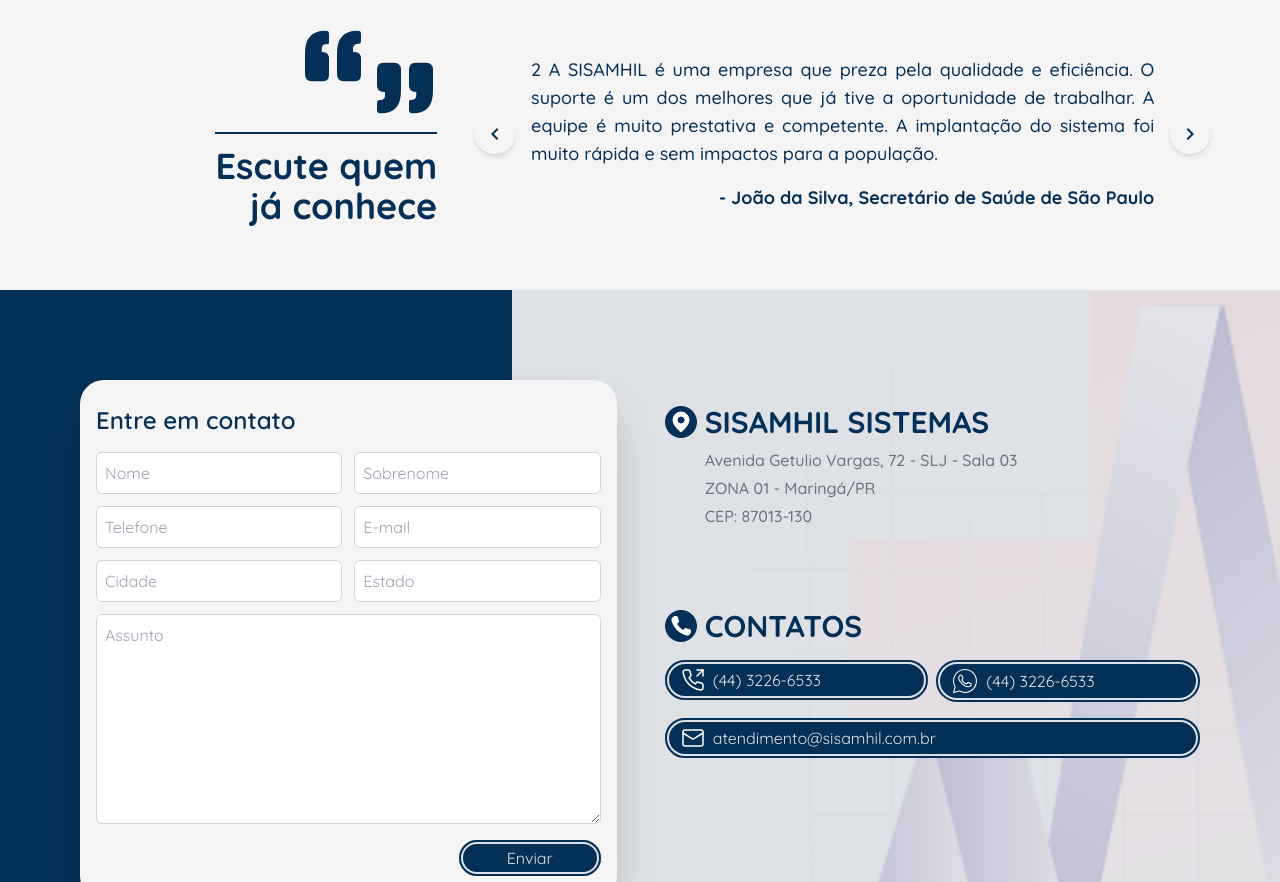
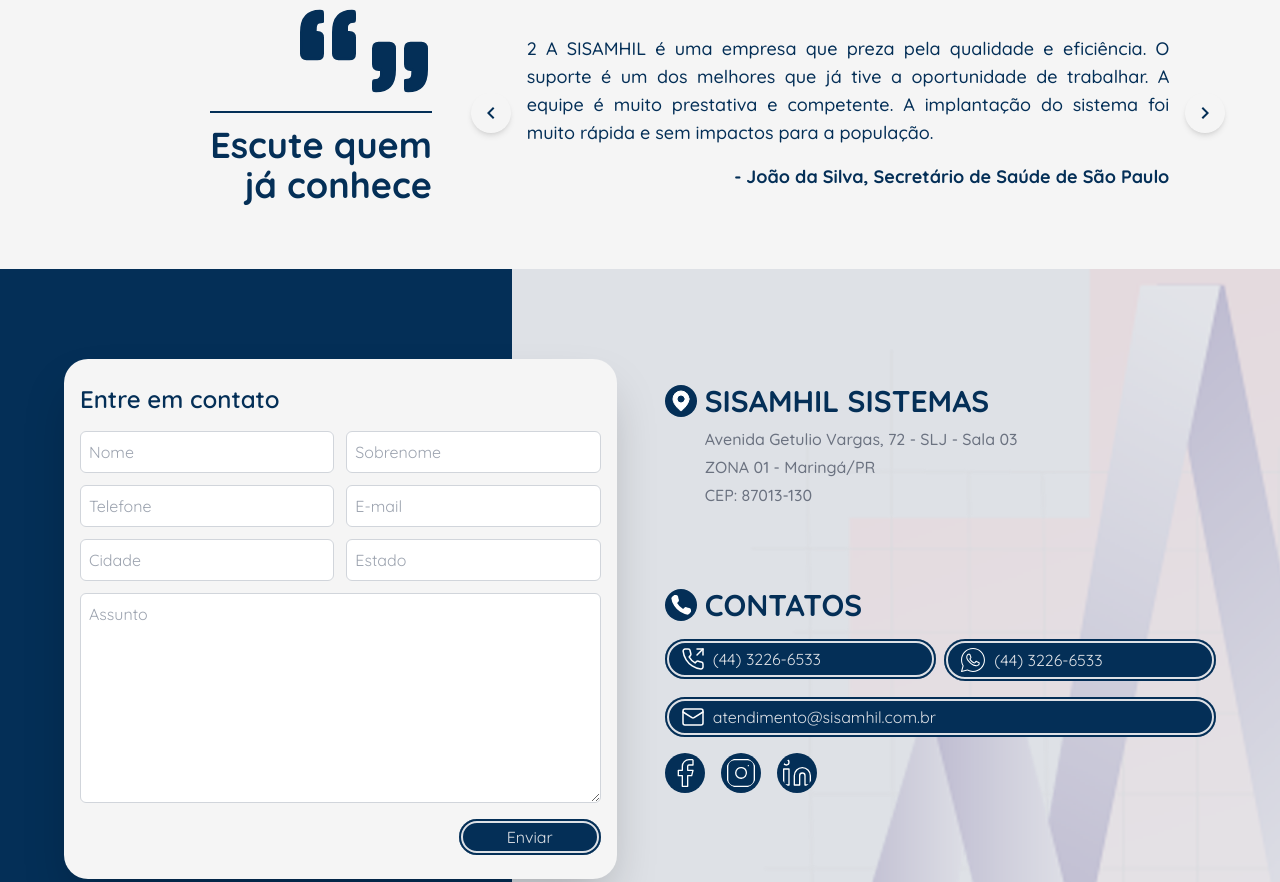
Before and after one commit to nferdica/web-sisamhil, a website: page index.html in a window 1280 px wide. Shown: the part 1918-2800 px from the top of the page. Drawn offline with Linux system fonts and the light colour scheme.

Commit message:
style: add icons social media

```diff
--- a/index.html
+++ b/index.html
@@ -66,7 +66,7 @@
 	</header>
 	<main class="w-full h-auto">
 		<section id="hero"
-			class="bg-background-foreground w-full relative lg:bg-hero lg:[background-position:160%] xl:[background-position:115%] bg-no-repeat bg-contain">
+			class="bg-background-foreground w-full relative lg:bg-hero [background-position:35vw] xl:[background-position:50vw]   bg-no-repeat bg-contain">
 			<div class="flex flex-row justify-between items-center container">
 				<div class="w-full pt-4 pb-24 md:pt-8 lg:pt-16">
 					<div class="w-full flex flex-col gap-8 ">
@@ -113,7 +113,7 @@
 		<section id="about-1" class="w-full bg-background">
 			<div
 				class="container flex flex-col-reverse md:flex-row justify-between items-start mt-72 mb-24 sm:mt-44 lg:mt-32 gap-8 md:gap-12 lg:gap-18">
-				<div class="w-full md:w-2/3 space-y-8">
+				<div class="w-full md:w-3/4 space-y-8">
 					<div>
 						<div aria-type="select" aria-label="mus" class="space-y-8">
 							<div>
@@ -204,7 +204,7 @@
 						</div>
 					</div>
 				</div>
-				<div class="max-md:overflow-x-scroll max-md:py-4 w-full md:w-1/3">
+				<div class="max-md:overflow-x-scroll max-md:py-4 w-full md:w-1/4">
 					<div class="flex flex-row md:flex-col gap-8 *:cursor-pointer *:animation">
 						<img class="h-auto w-36 hover:grayscale-0 hover:opacity-100 hover:scale-105" aria-label="mus"
 							aria-role="button" src="./public/assets/img/g-mus_logo_c.png" alt="g-mus">
@@ -387,11 +387,21 @@
 										<img class="group-hover:opacity-0" src="./public/assets/img/mail.svg"
 											alt="mail">atendimento@sisamhil.com.br</a>
 								</div>
+								<div class="col-span-2 w-full flex items-center justify-start gap-4">
+									<a href="#" target="_blank">
+										<img class="h-10 w-10 p-1 bg-primary rounded-full" src="./public/assets/img/facebook.svg"
+											alt="mail"></a>
+									<a href="#" target="_blank">
+										<img class="h-10 w-10 p-1 bg-primary rounded-full" src="./public/assets/img/instagram.svg"
+											alt="mail"></a>
+									<a href="#" target="_blank">
+										<img class="h-10 w-10 p-1 bg-primary rounded-full" src="./public/assets/img/linkedin.svg"
+											alt="mail"></a>
+								</div>
 							</div>
 						</div>
 					</div>
 				</div>
-			</div>
 			</div>
 		</section>
 		<section id="location">
--- a/tailwind.config.js
+++ b/tailwind.config.js
@@ -22,10 +22,12 @@
           DEFAULT: '1rem',
           sm: '2rem',
           lg: '4rem',
-          xl: '5rem',
-        }
+        },
       },
+      screens: {
+        '3xl': '1920px',
+      }
     },
-  },
-  plugins: [],
-}
+    plugins: [],
+  }
+};
```
Also changed, not shown: public/assets/css/style.css, public/assets/img/facebook.svg (added), public/assets/img/instagram.svg (added), public/assets/img/linkedin.svg (added).
